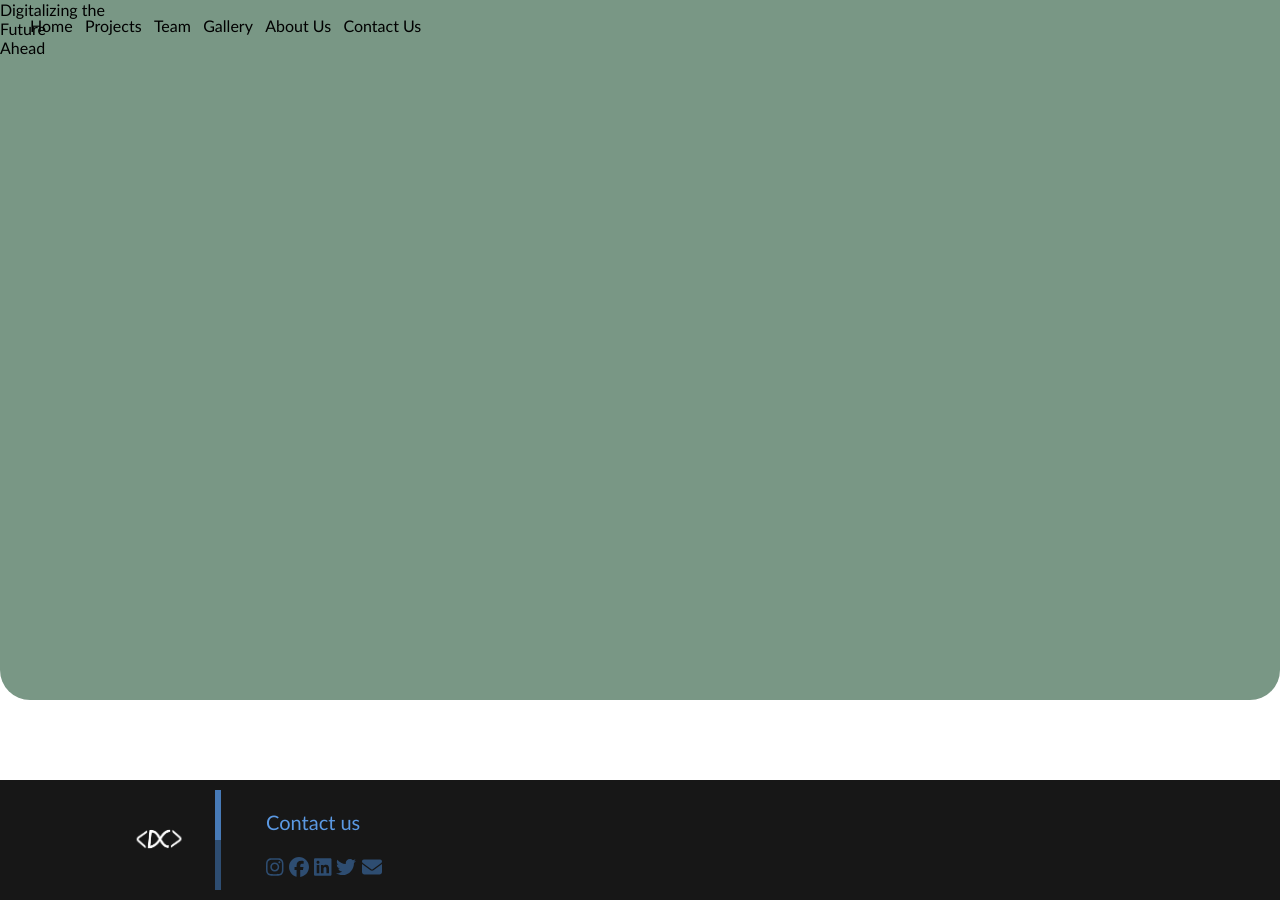
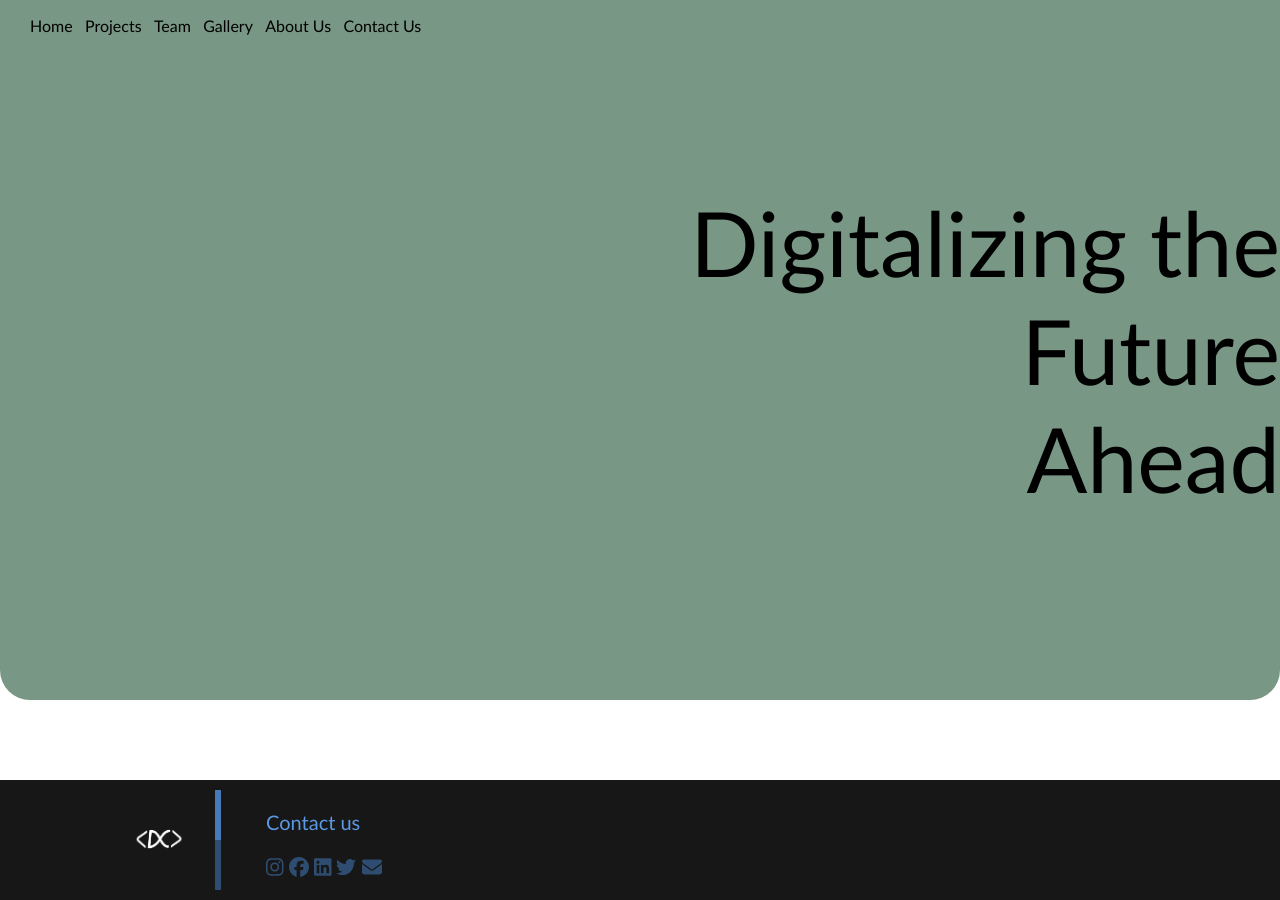
Before and after one commit to Keymii/DevCom-Website, a React (Create React App) app in the folder devcom/: page /home in a window 1280 px wide. Built offline with nearby package versions, Linux system fonts and the light colour scheme.

Commit message:
home page text align

```diff
--- a/devcom/src/components/HomePage/HomePage.js
+++ b/devcom/src/components/HomePage/HomePage.js
@@ -3,6 +3,7 @@ import PropTypes from 'prop-types';
 import styles from './HomePage.module.css';
 
 const HomePage = () => (
+
   <div className={styles.HomePage}>
     <div className={styles.cover}>
       <div  className={styles.coverp}>Digitalizing  the<br/>Future <br/> Ahead </div>
--- a/devcom/src/components/HomePage/HomePage.module.css
+++ b/devcom/src/components/HomePage/HomePage.module.css
@@ -5,9 +5,12 @@
     border-radius: 0px 0px 30px 30px;
     display: flex;
     flex-direction: column;
+    justify-content: center;
+    align-items: end;
+    text-align: end;
 }
 .coverp{
-    flex: 1;
+    font-size: 90px;
 }
 .empty1{
     height: 80px;
--- a/devcom/src/components/landing/landing.module.css
+++ b/devcom/src/components/landing/landing.module.css
@@ -38,6 +38,7 @@
     top: 90vh;
     width: 20vw;
     height: 20vw;
+    border-radius: 50%;
     background-color: #eaeaea;
 
     }
@@ -46,6 +47,7 @@
         top: 90vh;
         width: 15vw;
         height: 15vw;
+        border-radius: 50%;
         background-color: #989898;
     }
     45%{
@@ -61,6 +63,7 @@
         top: 90vh;
         width: 15vw;
         height: 15vw;
+        border-radius: 50%;
         background-color: #989898;
     }
     90%{
```
